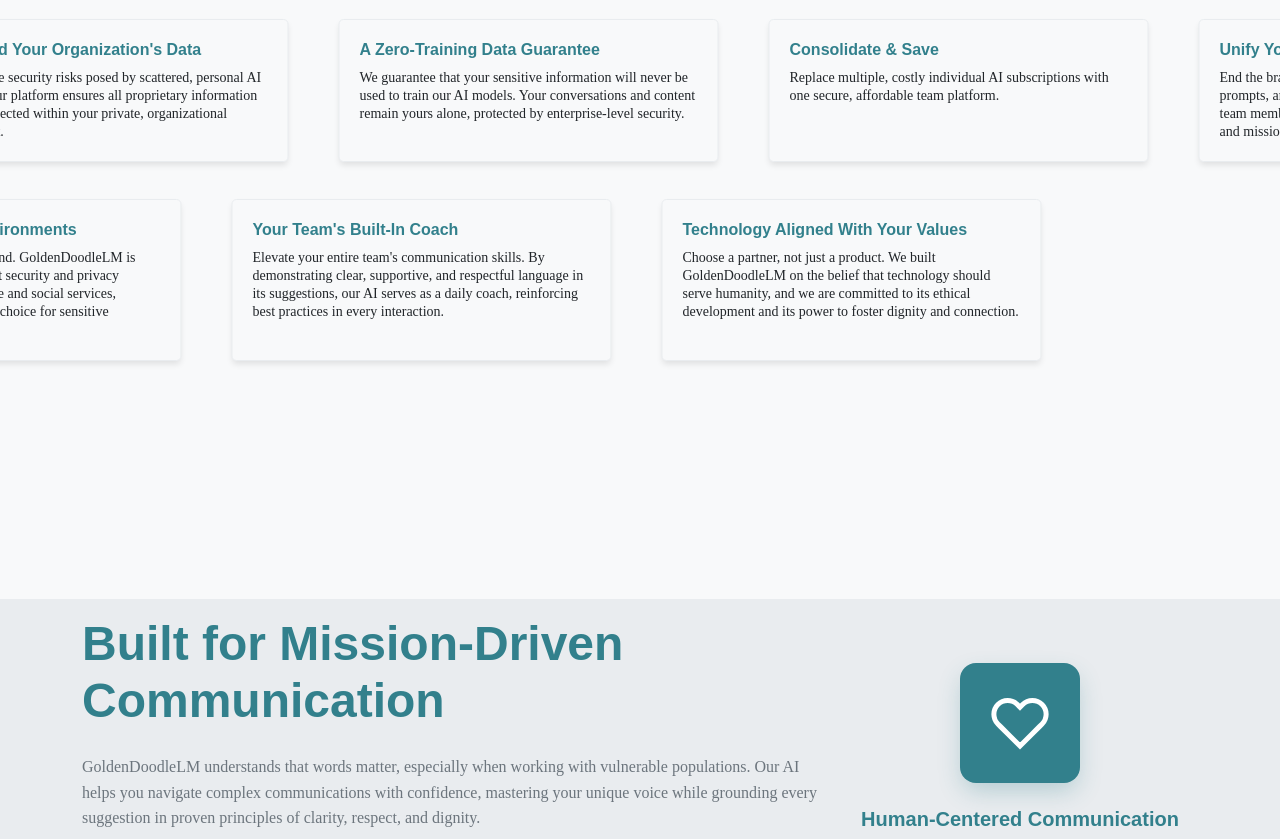
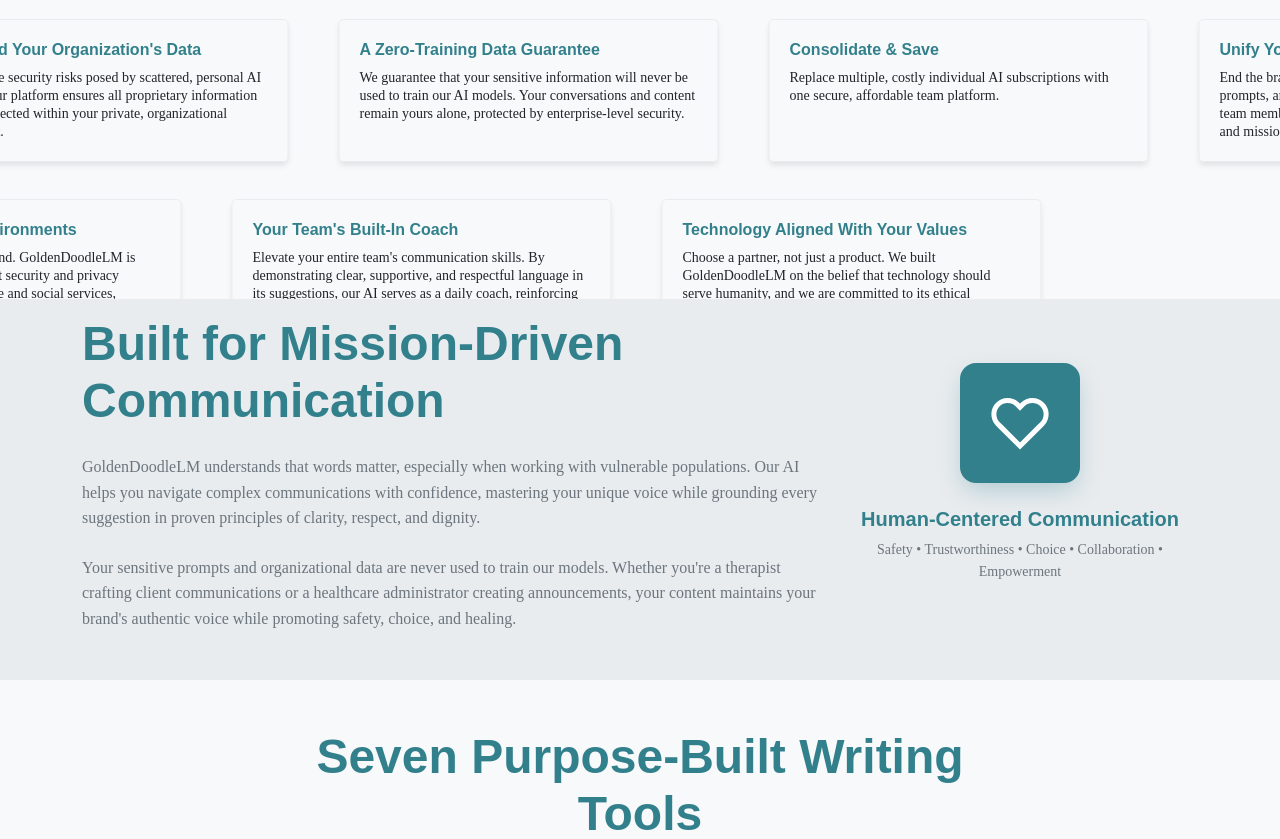
Before and after one commit to MKTNGco/GoldenDoodle_Beta, a Flask app: page / in a window 1280 px wide. Shown: the part 791-1630 px from the top of the page. Run offline with Flask 3, Linux system fonts and the light colour scheme.

Commit message:
Assistant checkpoint: Reduce floating benefits section height by half
Assistant generated file changes:
- static/css/style.css: Reduce floating benefits section height by half

---

User prompt:

I want to decrease the space betwen the <!-- Floating Benefits Section --> and the Mission Driven Communications section. How may I decrease that distance by half?

Replit-Commit-Author: Assistant
Replit-Commit-Session-Id: 81e6bdf5-8296-4502-8ffc-38b379660f36

```diff
--- a/static/css/style.css
+++ b/static/css/style.css
@@ -998,7 +998,7 @@ a:hover {
 .floating-benefits-section {
     position: relative;
     overflow: hidden;
-    height: 600px;
+    height: 300px;
 }
 
 .benefits-row {
```
